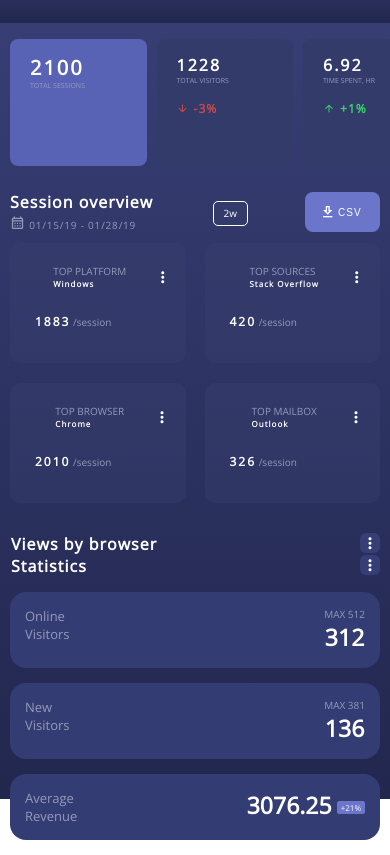
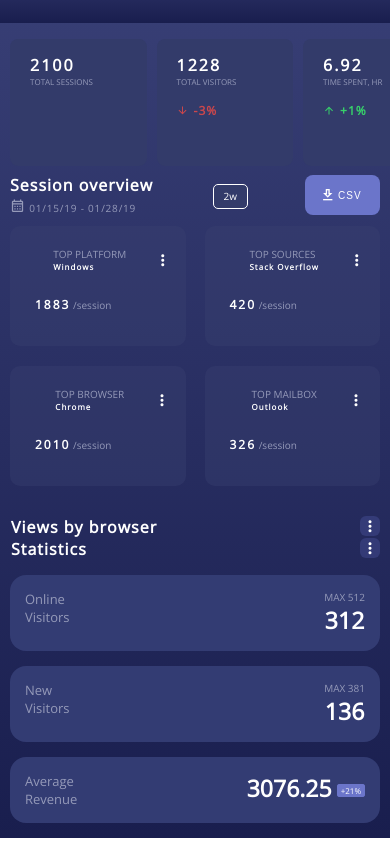
Before and after one commit to VektorTech/product-design-dashboard, a website built with webpack: page index.html in a window 390 px wide. Shown: the part 45-900 px from the top of the page. Built offline with nearby package versions, Linux system fonts and the light colour scheme.

Commit message:
made layout more responsive

```diff
--- a/main.scss
+++ b/main.scss
@@ -25,6 +25,24 @@ html, body {
     height: 100vh;
     word-wrap: none;
     white-space: nowrap;
+
+    ::-webkit-scrollbar-track
+    {
+        border-radius: 10px;
+        background-color: $gradient-light;
+    }
+    ::-webkit-scrollbar
+    {
+        width: .5rem;
+        height: .5rem;
+        background-color: rgba(#000, 0);
+    }
+    ::-webkit-scrollbar-thumb
+    {
+        border-radius: 10px;
+        -webkit-box-shadow: inset 0 0 6px rgba(0,0,0,.3);
+        background-color: $standard-col;
+    }
 }
 
 ul {
@@ -71,9 +89,13 @@ ul {
 }
 
 @include mobile{
+    html, body {
+        background: -webkit-linear-gradient(bottom, $gradient-dark, $gradient-light);
+        height: auto;
+    }
+
     .container {
         display: block;
-        background: -webkit-linear-gradient(bottom, $gradient-dark, $gradient-light);
     }
 
     .hide-resp {
--- a/styles/_globals.scss
+++ b/styles/_globals.scss
@@ -1,4 +1,4 @@
-$gradient-dark: #22274e;
+$gradient-dark: #191E4E;
 $gradient-light: #394077;
 $standard-col: #22264e;
 $standard-col2: #333b6a;
--- a/styles/components/card.scss
+++ b/styles/components/card.scss
@@ -62,28 +62,32 @@
             display: inline-block;
             font-size: .8rem;
             border-radius: .8rem;
-            margin-right: -2rem;
+            // margin-right: 0 -2rem !important;
 
             &:hover {
-                margin: 0;
-                margin-right: -2rem;
-            }
-
-            &--active, &--active:hover {
-                margin-right: -2rem !important;
+                border-radius: .8rem;
                 font-size: 1rem;
                 margin: 0;
             }
         }
 
-        #{$selector}__card-top, #{$selector}__btn-cards--active #{$selector}__card-top {
+        #{$selector}__btn-cards--active {
+            margin: 0;
+            background-color: $standard-col2;
+            & #{$selector}__card-top p, &:hover #{$selector}__card-top p {
+                color: $font-col-dim;
+                font-size: .8rem;
+            }
+        }
+
+        #{$selector}__card-top, #{$selector}__card-top {
             & h1 {
                 letter-spacing: .2rem;
             }
 
             & p {
                 color: $font-col-dim;
-                font-size: .7rem;
+                font-size: .8rem;
             }
         }
     }
--- a/styles/layout/section-main.scss
+++ b/styles/layout/section-main.scss
@@ -39,8 +39,12 @@
         padding-top: 10vh;
 
         .select-stats__area {
-            height: 18vh;
-            overflow-x: scroll;
+            height: 16vh;
+            overflow-x: hidden;
+            &:hover{
+                overflow-x: scroll;
+            }
+            grid-gap: $gap_size-m;
         }
 
         & > div {
```
